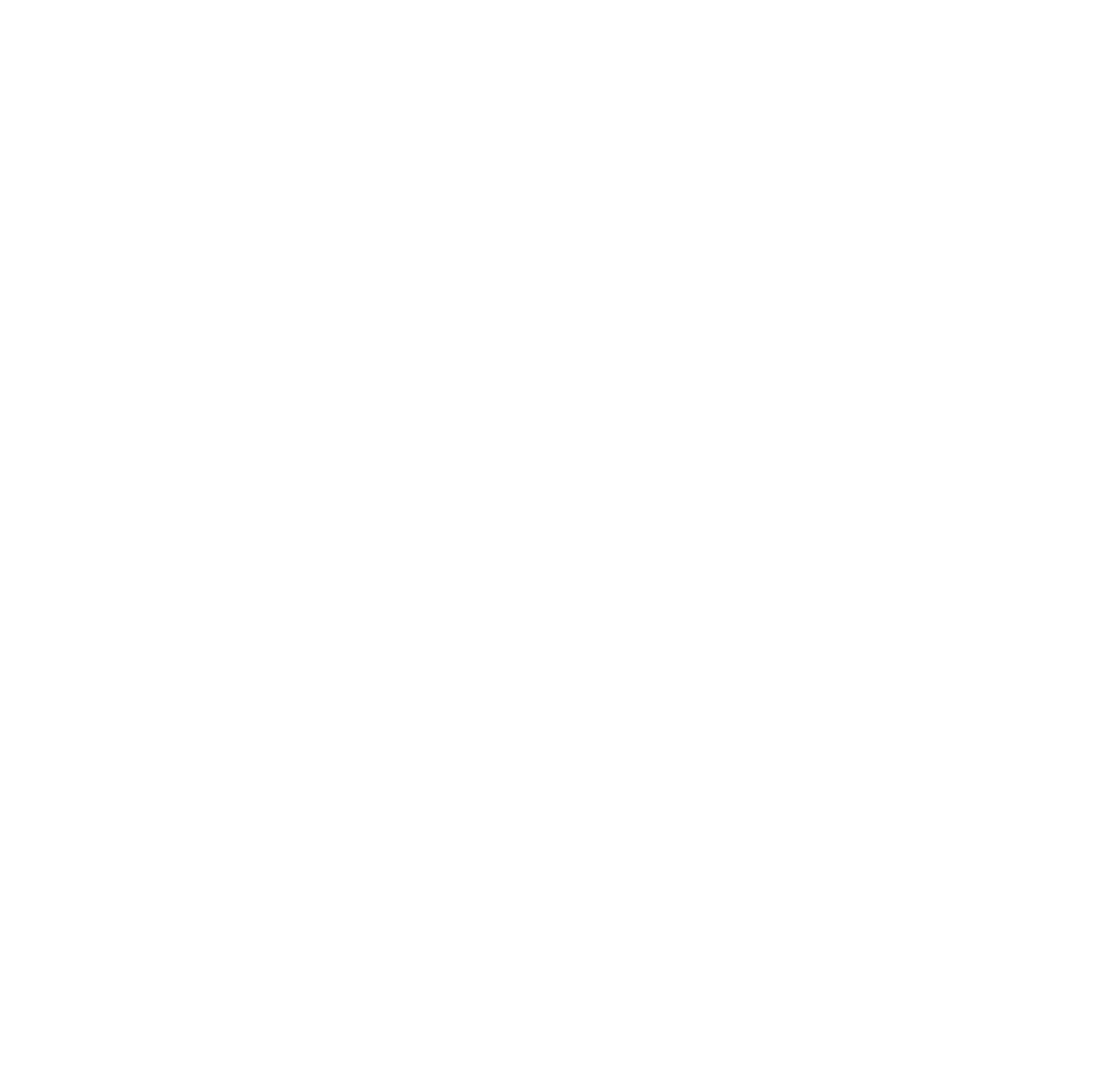
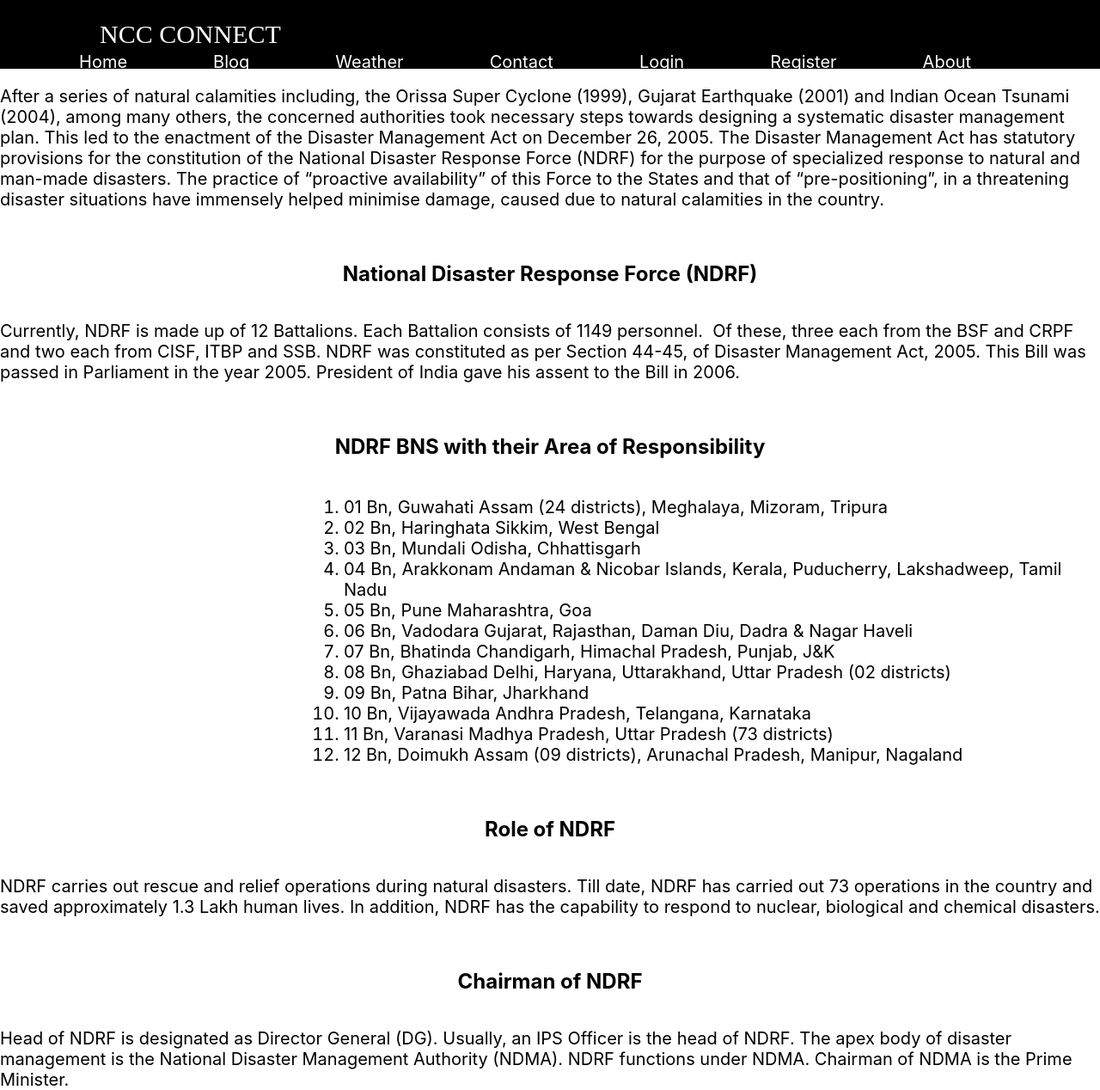
Before and after one commit to shri-suriya/SIH-2022, a React app: page /About in a window 1280 px wide. Before the commit this address had no page. Shown: the whole page at 86% size. Before the commit the page ends 800 px from the top, so only its background shows below. Built offline with nearby package versions, Linux system fonts and the light colour scheme.

Commit message:
Interface created

```diff
--- /dev/null
+++ b/src/Components/About/About.css
@@ -0,0 +1,5 @@
+h2 {
+    text-align: center;
+    color: #000;
+    padding: 20px;
+}
--- /dev/null
+++ b/src/Components/About/About.jsx
@@ -0,0 +1,52 @@
+import React from 'react'
+import Navbar from '../Navbar/Navbar'
+import './About.css'
+function About() {
+  return (
+    <div>
+        <Navbar/>
+        <div><br></br>
+        <p>After a series of natural calamities including, the Orissa Super Cyclone (1999), Gujarat Earthquake (2001)
+            and Indian Ocean Tsunami (2004), among many others, the concerned authorities took necessary steps towards
+            designing a systematic disaster management plan. This led to the enactment of the Disaster Management Act on
+            December 26, 2005.
+
+            The Disaster Management Act has statutory provisions for the constitution of the National Disaster Response
+            Force (NDRF) for the purpose of specialized response to natural and man-made disasters. The practice of
+            “proactive availability” of this Force to the States and that of “pre-positioning”, in a threatening
+            disaster situations have immensely helped minimise damage, caused due to natural calamities in the country.
+        </p><br></br><br></br>
+        <h2>National Disaster Response Force (NDRF) </h2><br></br>
+        <p>Currently, NDRF is made up of 12 Battalions. Each Battalion consists of 1149 personnel.  Of these, three each
+            from the BSF and CRPF and two each from CISF, ITBP and SSB. NDRF was constituted as per Section 44-45, of
+            Disaster Management Act, 2005. This Bill was passed in Parliament in the year 2005. President of India gave
+            his assent to the Bill in 2006. </p><br></br><br></br>
+        <h2>NDRF BNS with their Area of Responsibility</h2>
+        <ol><br></br>
+            <li>01 Bn, Guwahati Assam (24 districts), Meghalaya, Mizoram, Tripura</li>
+            <li>02 Bn, Haringhata Sikkim, West Bengal</li>
+            <li>03 Bn, Mundali Odisha, Chhattisgarh</li>
+            <li>04 Bn, Arakkonam Andaman & Nicobar Islands, Kerala, Puducherry, Lakshadweep, Tamil Nadu</li>
+            <li>05 Bn, Pune Maharashtra, Goa</li>
+            <li>06 Bn, Vadodara Gujarat, Rajasthan, Daman Diu, Dadra & Nagar Haveli</li>
+            <li>07 Bn, Bhatinda Chandigarh, Himachal Pradesh, Punjab, J&K</li>
+            <li>08 Bn, Ghaziabad Delhi, Haryana, Uttarakhand, Uttar Pradesh (02 districts)</li>
+            <li>09 Bn, Patna Bihar, Jharkhand</li>
+            <li>10 Bn, Vijayawada Andhra Pradesh, Telangana, Karnataka</li>
+            <li>11 Bn, Varanasi Madhya Pradesh, Uttar Pradesh (73 districts)</li>
+            <li>12 Bn, Doimukh Assam (09 districts), Arunachal Pradesh, Manipur, Nagaland</li>
+        </ol><br></br><br></br>
+        <h2>Role of NDRF </h2><br></br>
+        <p>NDRF carries out rescue and relief operations during natural disasters. Till date, NDRF has carried out 73
+            operations in the country and saved approximately 1.3 Lakh human lives. In addition, NDRF has the capability
+            to respond to nuclear, biological and chemical disasters.</p><br></br><br></br>
+        <h2>Chairman of NDRF</h2><br></br>
+        <p>Head of NDRF is designated as Director General (DG). Usually, an IPS Officer is the head of NDRF. The apex
+            body of disaster management is the National Disaster Management Authority (NDMA). NDRF functions under NDMA.
+            Chairman of NDMA is the Prime Minister.</p>
+    </div>
+    </div>
+  )
+}
+
+export default About
--- a/src/Components/Blog/Blog.css
+++ b/src/Components/Blog/Blog.css
@@ -1,5 +1,4 @@
-
-img {
+.Back {
     padding: 100px;
     padding-left: 360px;
     width: 600px;
--- a/src/Components/Blog/Blog.jsx
+++ b/src/Components/Blog/Blog.jsx
@@ -7,7 +7,7 @@ function Blog() {
         <div>
             <Navbar/>
             <div>
-                <img src={Logos} alt=" "></img>
+                <img className='Back' src={Logos} alt=" "></img>
             </div>
             <div>
                 <h1>Structure and Locations of NDRF</h1><br></br><br></br>
--- a/src/Components/Home/Home.css
+++ b/src/Components/Home/Home.css
@@ -1,4 +1,4 @@
-img{
+.Front{
     width: 1300px;
     opacity: 0.5;
 }
--- a/src/Components/Home/Home.jsx
+++ b/src/Components/Home/Home.jsx
@@ -4,7 +4,7 @@ import './Home.css'
 function Main() {
   return (
     <div>
-      <img src={Logo} alt="" />
+      <img className='Front' src={Logo} alt="" />
     </div>
   )
 }
--- a/src/Components/Navbar/Navbar.jsx
+++ b/src/Components/Navbar/Navbar.jsx
@@ -6,11 +6,11 @@ function Navbar() {
     <div>
         <div class="topnav">
           <Link to="/App"><a id="h1" href="#">NCC CONNECT</a></Link>
-          <a href="#">About</a>
+          <Link to ="/About"><a href="#">About</a></Link>
           <Link to ="/Register"><a href="#">Register</a></Link>
           <Link to="/Login"><a href="#">Login</a></Link>
           <Link to="/Contact"><a href="#">Contact</a></Link>
-          <a href="#">Weather</a>
+          <Link to ="/Weather"><a href="#">Weather</a></Link>
           <Link to ="/Blog"><a href="#">Blog</a></Link>
           <Link to="/App"><a href="#">Home</a></Link>
         </div>
--- a/src/Components/Weather/weather.jsx
+++ b/src/Components/Weather/weather.jsx
@@ -0,0 +1,10 @@
+import React from 'react'
+import Navbar from '../Navbar/Navbar'
+
+function Weather() {
+  return (
+    <div><Navbar/></div>
+  )
+}
+
+export default Weather
--- a/src/index.js
+++ b/src/index.js
@@ -7,6 +7,8 @@ import Login from './Components/Login/Login';
 import Register from './Components/Register/Register';
 import Contact from './Components/Contact/Contact';
 import Blog from './Components/Blog/Blog';
+import About from './Components/About/About';
+import Weather from './Components/Weather/Weather';
 
 const root = ReactDOM.createRoot(document.getElementById('root'));
 root.render(<BrowserRouter>
@@ -16,4 +18,6 @@ root.render(<BrowserRouter>
         <Route path='/Register' element={<Register/>}/>
         <Route path='/Contact' element={<Contact/>}/>
         <Route path='/Blog' element={<Blog/>}/>
+        <Route path='/About' element={<About/>}/>
+        <Route path='/Weather' element={<Weather/>}/>
     </Routes></BrowserRouter>);
```
